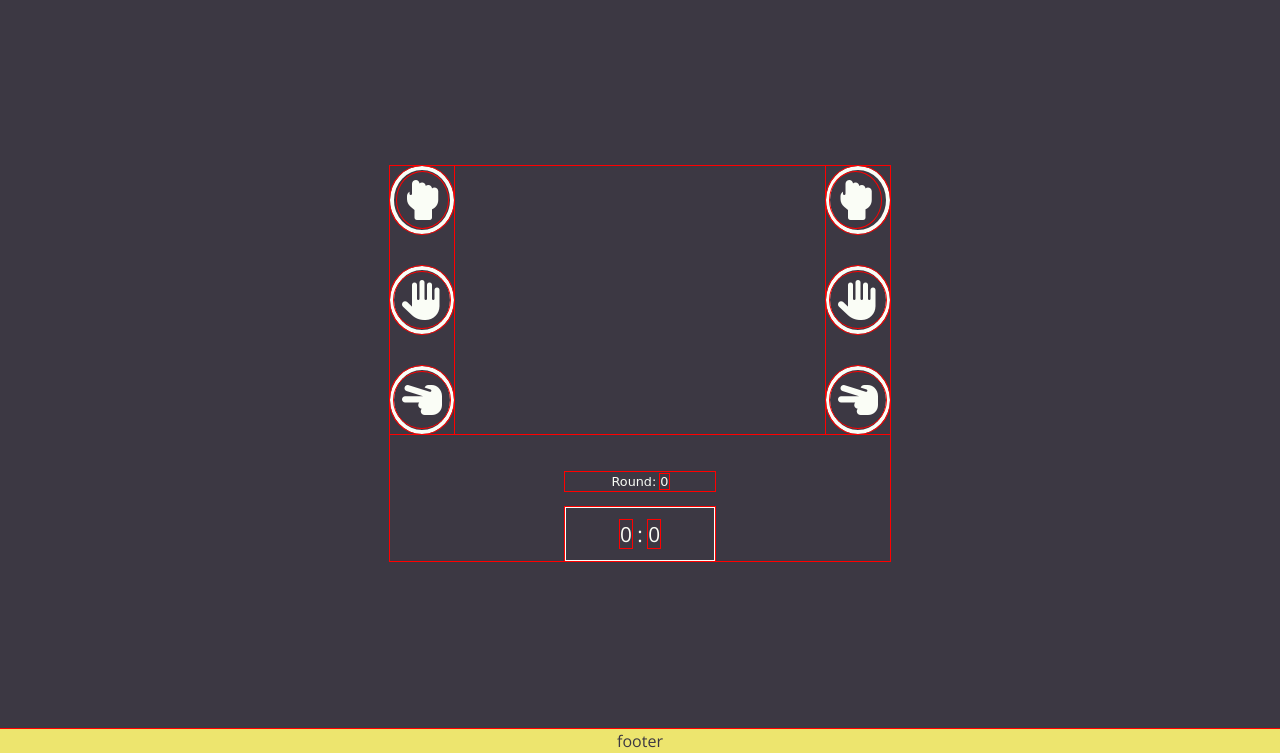
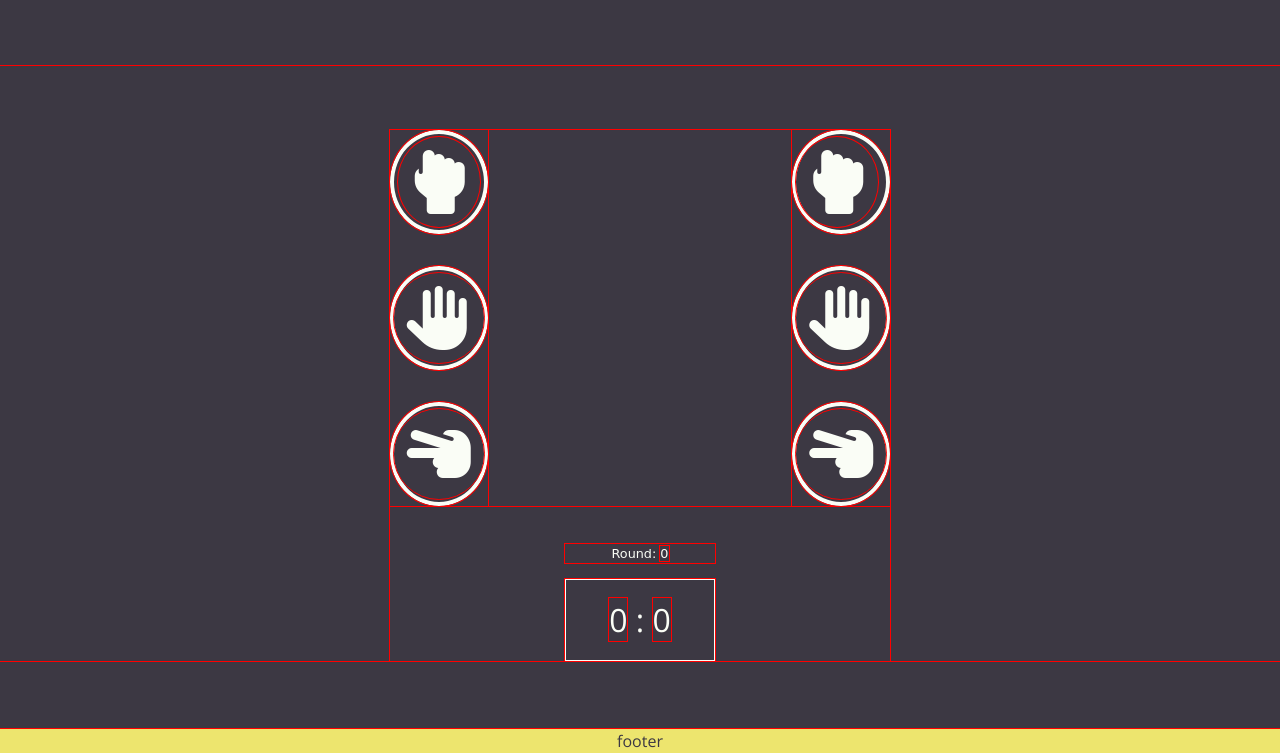
Before and after one commit to iama3191/PP2, a plain HTML site: page index.html in a window 1280 px wide. Shown: the part 47-800 px from the top of the page. Drawn offline with nearby package versions, Linux system fonts and the light colour scheme; a web font is replaced by a local one.

Commit message:
add media query (min-width:550px)

```diff
--- a/assets/css/style.css
+++ b/assets/css/style.css
@@ -33,6 +33,8 @@ body {
   max-width: 2000px;
   width: 100vw;
   height: 100vh;
+  margin-left: auto;
+  margin-right: auto;
   font-family: var(--text-normal);
   font-size: 16px;
   background-color: var(--dark-bg);
@@ -57,7 +59,7 @@ header {
   gap: 1em;
   justify-content: space-between;
   align-items: center;
-  padding: 0.5em 1em 1em 1em;
+  padding: 0.5em 1em 1em 0.5em;
 }
 
 #logo {
@@ -120,6 +122,13 @@ header {
   font-size: 1.5rem;
 }
 /*----------------------------- Game section */
+.game {
+  width: 100%;
+  height: auto;
+  padding-top: 4em;
+  justify-self: center;
+}
+
 .game-outer-container {
   width: 70vw;
   max-width: 500px;
@@ -209,3 +218,24 @@ footer {
   background-color: var(--highlight-elements);
   color: var(--dark-bg);
 }
+
+/*------------------------media queries*/
+
+@media screen and (min-width: 550px) {
+  #logo {
+    display: flex;
+  }
+
+  .navigation {
+    width: 90%;
+  }
+
+  .user-option,
+  .computer-option {
+    font-size: 4rem;
+  }
+
+  .score-container {
+    font-size: 2rem;
+  }
+}
--- a/index.html
+++ b/index.html
@@ -8,8 +8,6 @@
     <link href="https://cdn.jsdelivr.net/npm/bootstrap@5.1.3/dist/css/bootstrap.min.css" rel="stylesheet" integrity="sha384-1BmE4kWBq78iYhFldvKuhfTAU6auU8tT94WrHftjDbrCEXSU1oBoqyl2QvZ6jIW3" crossorigin="anonymous">
       <!--link for css stylesheet-->
       <link rel="stylesheet" href="./assets/css/style.css">
-    <!--link for fontawesome-->
-    <script src="https://kit.fontawesome.com/5cf6f031a9.js" crossorigin="anonymous"></script>
     <title>RPS(LS)</title>
 </head>
 <body>
@@ -98,10 +96,11 @@
     </footer>
 
 
-    <!--link for script file-->
+      <!--link for fontawesome-->
+      <script src="https://kit.fontawesome.com/5cf6f031a9.js" crossorigin="anonymous"></script>
    <!-- JavaScript Bundle with Popper -->
 <script src="https://cdn.jsdelivr.net/npm/bootstrap@5.1.3/dist/js/bootstrap.bundle.min.js" integrity="sha384-ka7Sk0Gln4gmtz2MlQnikT1wXgYsOg+OMhuP+IlRH9sENBO0LRn5q+8nbTov4+1p" crossorigin="anonymous"></script>
-
+<!--link for script file-->
     <script src="./assets/js/script.js"></script>
 </body>
 </html>
```
